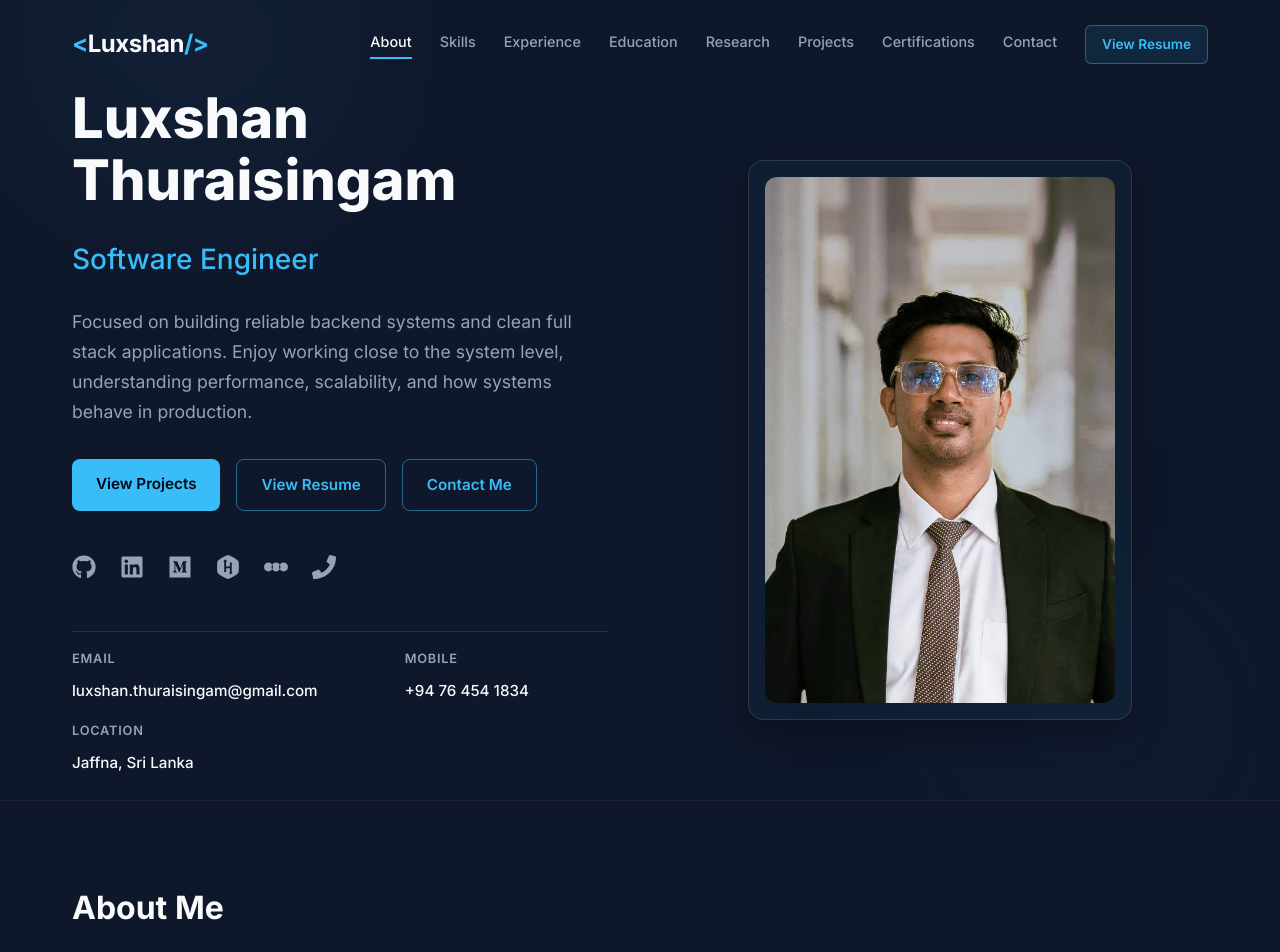
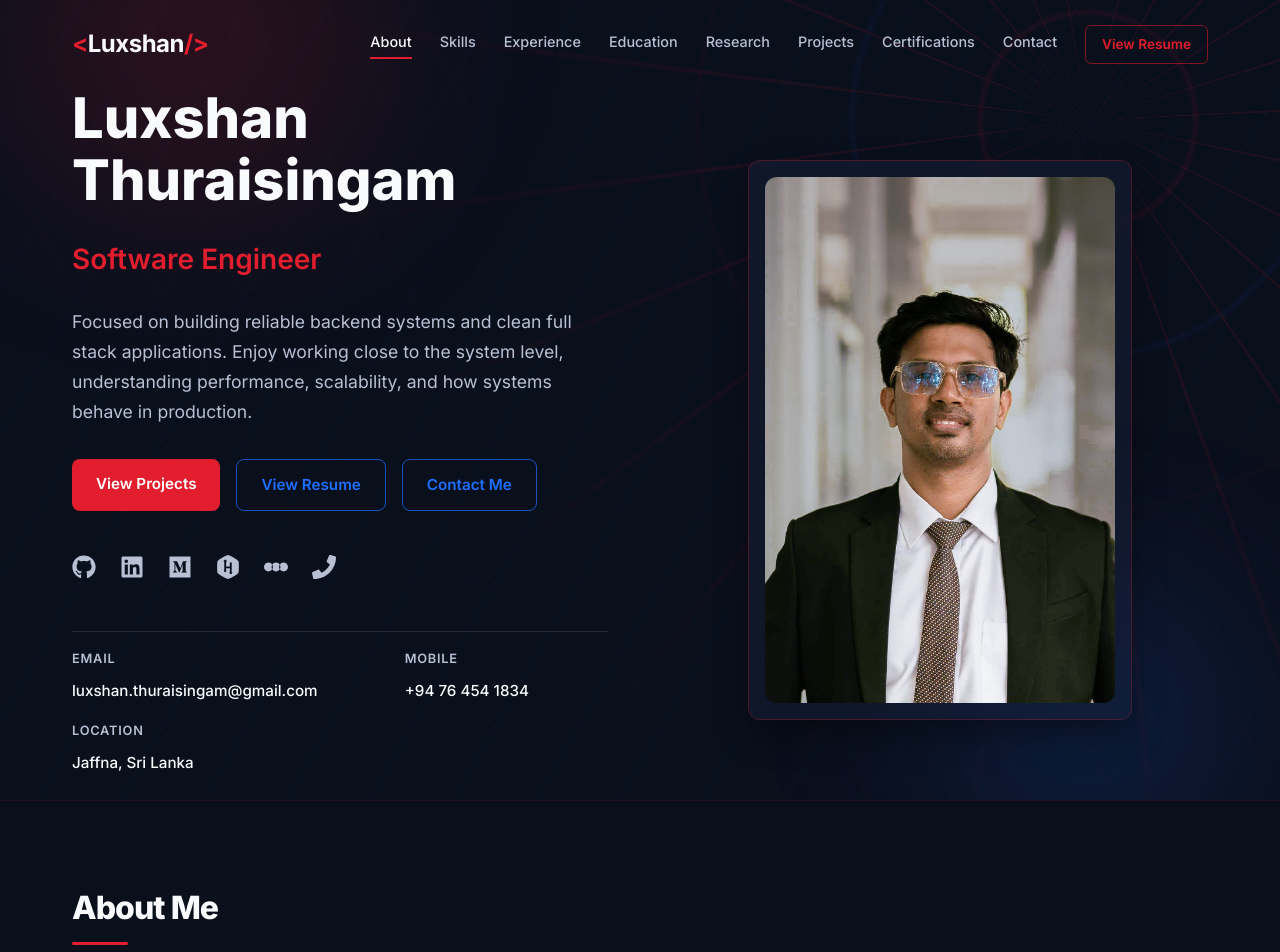
Before and after one commit to T-Luxshan/Portfolio, a React (Vite) app: page / in a window 1280 px wide. Shown: the top 952 px of the page. Built offline with nearby package versions, Linux system fonts and the light colour scheme.

Commit message:
spiderman theme init

```diff
--- a/src/components/Certifications.css
+++ b/src/components/Certifications.css
@@ -18,7 +18,7 @@
 .certification-icon-wrapper {
     width: 36px;
     height: 36px;
-    background: rgba(23, 76, 110, 0.5);
+    background: rgba(26, 35, 64, 0.9);
     border-radius: 8px;
     display: flex;
     align-items: center;
--- a/src/components/Contact.css
+++ b/src/components/Contact.css
@@ -24,7 +24,7 @@
 }
 
 .contact-email-btn:hover {
-    color: var(--bg-darker);
+    color: #fff;
 }
 
 .contact-socials {
--- a/src/components/Education.css
+++ b/src/components/Education.css
@@ -11,16 +11,16 @@
 }
 
 .education-card {
-    background: rgba(23, 76, 110, 0.12);
+    background: rgba(16, 22, 40, 0.7);
     border: 1px solid var(--glass-border);
-    border-radius: 16px;
+    border-radius: 12px;
     padding: 2rem;
     transition: border-color 0.2s ease, box-shadow 0.2s ease;
 }
 
 .education-card:hover {
-    border-color: rgba(56, 189, 248, 0.3);
-    box-shadow: 0 8px 24px rgba(0, 0, 0, 0.2);
+    border-color: rgba(225, 29, 46, 0.4);
+    box-shadow: 0 8px 24px rgba(0, 0, 0, 0.3);
 }
 
 .education-header {
@@ -30,7 +30,7 @@
 }
 
 .edu-icon-wrapper {
-    background: rgba(23, 76, 110, 0.5);
+    background: rgba(26, 35, 64, 0.9);
     color: var(--accent);
     width: 56px;
     height: 56px;
--- a/src/components/Experience.css
+++ b/src/components/Experience.css
@@ -7,7 +7,7 @@
     max-width: 900px;
     margin: 0 auto;
     padding-left: 30px;
-    border-left: 2px solid var(--secondary-dark);
+    border-left: 2px solid var(--crimson);
 }
 
 .timeline-item {
@@ -24,7 +24,7 @@
     background: var(--accent);
     border-radius: 50%;
     border: 2px solid var(--bg-dark);
-    box-shadow: 0 0 0 2px var(--secondary-dark);
+    box-shadow: 0 0 0 2px var(--crimson-deep);
 }
 
 .timeline-content {
--- a/src/components/Hero.css
+++ b/src/components/Hero.css
@@ -14,9 +14,10 @@
     left: -10%;
     width: 50%;
     height: 50%;
-    background: radial-gradient(circle, rgba(56, 189, 248, 0.08) 0%, rgba(15, 23, 42, 0) 70%);
+    background: radial-gradient(circle, rgba(225, 29, 46, 0.22) 0%, rgba(10, 15, 28, 0) 70%);
     filter: blur(80px);
-    z-index: -1;
+    z-index: 0;
+    pointer-events: none;
 }
 
 .hero-section::after {
@@ -26,9 +27,24 @@
     right: -5%;
     width: 40%;
     height: 40%;
-    background: radial-gradient(circle, rgba(23, 76, 110, 0.12) 0%, rgba(15, 23, 42, 0) 70%);
+    background: radial-gradient(circle, rgba(30, 111, 255, 0.22) 0%, rgba(10, 15, 28, 0) 70%);
     filter: blur(80px);
-    z-index: -1;
+    z-index: 0;
+    pointer-events: none;
+}
+
+.hero-web {
+    position: absolute;
+    inset: 0;
+    z-index: 0;
+    pointer-events: none;
+    opacity: 0.28;
+    background:
+        repeating-conic-gradient(from 0deg at 85% 15%, transparent 0deg 14deg, rgba(225, 29, 46, 0.45) 14deg 14.6deg),
+        radial-gradient(circle at 85% 15%, transparent 8%, rgba(225, 29, 46, 0.35) 8.4%, transparent 8.8%),
+        radial-gradient(circle at 85% 15%, transparent 18%, rgba(30, 111, 255, 0.28) 18.4%, transparent 18.8%),
+        radial-gradient(circle at 85% 15%, transparent 30%, rgba(225, 29, 46, 0.22) 30.4%, transparent 30.8%);
+    mask-image: radial-gradient(circle at 85% 15%, black 0%, transparent 62%);
 }
 
 .hero-container {
@@ -36,6 +52,8 @@
     grid-template-columns: 1fr 1fr;
     gap: 4rem;
     align-items: center;
+    position: relative;
+    z-index: 1;
 }
 
 .hero-content {
@@ -54,7 +72,7 @@
 .hero-title {
     font-size: 1.75rem;
     color: var(--accent);
-    font-weight: 500;
+    font-weight: 600;
 }
 
 .hero-description {
@@ -95,17 +113,17 @@
 .hero-image-glass {
     position: relative;
     padding: 1rem;
-    background: rgba(23, 76, 110, 0.15);
-    border-radius: 16px;
-    border: 1px solid rgba(255, 255, 255, 0.12);
+    background: rgba(26, 35, 64, 0.4);
+    border-radius: 12px;
+    border: 1px solid rgba(225, 29, 46, 0.25);
     backdrop-filter: blur(10px);
-    box-shadow: 0 16px 32px rgba(0, 0, 0, 0.25);
+    box-shadow: 0 16px 32px rgba(0, 0, 0, 0.35);
     transition: border-color 0.2s ease, box-shadow 0.2s ease;
 }
 
 .hero-image-glass:hover {
-    border-color: rgba(56, 189, 248, 0.3);
-    box-shadow: 0 16px 32px rgba(0, 0, 0, 0.3);
+    border-color: rgba(225, 29, 46, 0.55);
+    box-shadow: 0 16px 32px rgba(225, 29, 46, 0.18);
 }
 
 .hero-image {
--- a/src/components/Hero.jsx
+++ b/src/components/Hero.jsx
@@ -8,6 +8,7 @@ import './Hero.css';
 const Hero = () => {
   return (
     <section id="hero" className="hero-section">
+      <div className="hero-web" aria-hidden="true" />
       <div className="container hero-container">
         <div className="hero-content">
           <h1 className="hero-name">Luxshan Thuraisingam</h1>
--- a/src/components/Navbar.css
+++ b/src/components/Navbar.css
@@ -10,9 +10,10 @@
 
 .navbar.scrolled {
     padding: 1rem 0;
-    background: rgba(15, 23, 42, 0.9);
+    background: rgba(5, 7, 13, 0.92);
     backdrop-filter: blur(10px);
-    box-shadow: 0 4px 6px -1px rgba(0, 0, 0, 0.1);
+    box-shadow: 0 4px 6px -1px rgba(0, 0, 0, 0.25);
+    border-bottom: 1px solid rgba(225, 29, 46, 0.35);
 }
 
 .navbar-container {
@@ -72,15 +73,16 @@
     border-radius: 6px;
     font-size: 0.85rem;
     font-weight: 600;
-    color: var(--accent);
-    border: 1px solid rgba(56, 189, 248, 0.4);
-    background: rgba(23, 76, 110, 0.3);
-    transition: background-color 0.2s ease, border-color 0.2s ease;
+    color: var(--crimson);
+    border: 1px solid rgba(225, 29, 46, 0.55);
+    background: transparent;
+    transition: background-color 0.2s ease, border-color 0.2s ease, color 0.2s ease;
 }
 
 .nav-resume-btn:hover {
-    background: rgba(56, 189, 248, 0.1);
-    color: var(--accent);
+    background: var(--crimson);
+    border-color: var(--crimson);
+    color: #fff;
 }
 
 .hamburger {
--- a/src/components/Research.css
+++ b/src/components/Research.css
@@ -24,7 +24,7 @@
 .research-icon-wrapper {
     width: 40px;
     height: 40px;
-    background: rgba(23, 76, 110, 0.5);
+    background: rgba(26, 35, 64, 0.9);
     border-radius: 10px;
     display: flex;
     align-items: center;
@@ -45,9 +45,9 @@
 
 .research-status {
     display: inline-block;
-    background: rgba(56, 189, 248, 0.1);
+    background: rgba(225, 29, 46, 0.12);
     color: var(--accent);
-    border: 1px solid rgba(56, 189, 248, 0.25);
+    border: 1px solid rgba(225, 29, 46, 0.35);
     padding: 0.2rem 0.7rem;
     border-radius: 20px;
     font-size: 0.75rem;
@@ -79,7 +79,7 @@
 }
 
 .research-tech-tag {
-    background: rgba(23, 76, 110, 0.35);
+    background: rgba(26, 35, 64, 0.9);
     color: var(--text-primary);
     border: 1px solid rgba(255, 255, 255, 0.08);
     padding: 0.35rem 0.75rem;
--- a/src/components/Skills.css
+++ b/src/components/Skills.css
@@ -27,7 +27,7 @@
     left: 0;
     width: 40px;
     height: 3px;
-    background: var(--secondary-dark);
+    background: var(--crimson);
     border-radius: 2px;
 }
 
@@ -38,17 +38,17 @@
 }
 
 .skill-tag {
-    background: rgba(23, 76, 110, 0.35);
+    background: rgba(26, 35, 64, 0.9);
     color: var(--text-primary);
     padding: 0.5rem 1rem;
     border-radius: 20px;
     font-size: 0.875rem;
     font-weight: 500;
-    border: 1px solid rgba(255, 255, 255, 0.08);
+    border: 1px solid rgba(30, 111, 255, 0.3);
     transition: background-color 0.2s ease, border-color 0.2s ease;
 }
 
 .skill-tag:hover {
-    background: rgba(23, 76, 110, 0.55);
-    border-color: rgba(56, 189, 248, 0.25);
+    background: rgba(30, 111, 255, 0.18);
+    border-color: rgba(225, 29, 46, 0.4);
 }
--- a/src/index.css
+++ b/src/index.css
@@ -1,19 +1,23 @@
 :root {
-  /* Brand Colors from CV */
-  --primary-dark: #0e2f44;
-  --secondary-dark: #174c6e;
+  /* Spider-Man palette */
+  --primary-dark: #0a0f1c;
+  --secondary-dark: #1a2340;
+  --crimson: #e11d2e;
+  --crimson-deep: #c41e3a;
+  --suit-blue: #1e6fff;
 
-  /* Modern Dark Palette */
-  --bg-dark: #0f172a;
-  --bg-darker: #020617;
+  /* City night */
+  --bg-dark: #0a0f1c;
+  --bg-darker: #05070d;
   --text-primary: #f8fafc;
-  --text-secondary: #94a3b8;
-  --accent: #38bdf8;
+  --text-secondary: #b8c0d4;
+  --accent: var(--crimson);
+  --accent-blue: var(--suit-blue);
 
   /* Glassmorphism */
-  --glass-bg: rgba(30, 41, 59, 0.7);
-  --glass-border: rgba(255, 255, 255, 0.1);
-  --glass-shadow: 0 8px 32px 0 rgba(0, 0, 0, 0.37);
+  --glass-bg: rgba(16, 22, 40, 0.78);
+  --glass-border: rgba(225, 29, 46, 0.18);
+  --glass-shadow: 0 8px 32px 0 rgba(0, 0, 0, 0.45);
 
   /* Typography */
   --font-body: 1rem;
@@ -39,6 +43,9 @@ body {
   color: var(--text-primary);
   line-height: 1.7;
   overflow-x: hidden;
+  background-image:
+    repeating-linear-gradient(60deg, rgba(225, 29, 46, 0.035) 0 1px, transparent 1px 72px),
+    repeating-linear-gradient(120deg, rgba(30, 111, 255, 0.03) 0 1px, transparent 1px 72px);
 }
 
 a {
@@ -67,30 +74,45 @@ ul {
   backdrop-filter: blur(12px);
   -webkit-backdrop-filter: blur(12px);
   border: 1px solid var(--glass-border);
-  border-radius: 16px;
+  border-radius: 12px;
   box-shadow: var(--glass-shadow);
   transition: border-color 0.2s ease, box-shadow 0.2s ease;
 }
 
 .glass-panel:hover {
-  border-color: rgba(56, 189, 248, 0.35);
-  box-shadow: 0 8px 24px rgba(0, 0, 0, 0.25);
+  border-color: rgba(225, 29, 46, 0.4);
+  box-shadow: 0 8px 24px rgba(0, 0, 0, 0.35);
 }
 
 .card-accent-left {
-  border-left: 3px solid var(--secondary-dark);
+  border-left: 3px solid var(--crimson);
 }
 
 .section-title {
   font-size: var(--font-section-title);
-  font-weight: 700;
+  font-weight: 800;
+  letter-spacing: -0.03em;
   color: var(--text-primary);
   margin-bottom: 2.5rem;
+  position: relative;
+  display: inline-block;
+  padding-bottom: 0.6rem;
+}
+
+.section-title::after {
+  content: '';
+  position: absolute;
+  left: 0;
+  bottom: 0;
+  width: 56px;
+  height: 3px;
+  background: var(--crimson);
+  border-radius: 2px;
 }
 
 .content-section {
   padding: 5rem 0;
-  border-top: 1px solid rgba(255, 255, 255, 0.06);
+  border-top: 1px solid rgba(225, 29, 46, 0.12);
 }
 
 .btn {
@@ -105,24 +127,25 @@ ul {
 }
 
 .btn-primary {
-  background: var(--accent);
-  color: var(--bg-darker);
+  background: var(--crimson);
+  color: #fff;
 }
 
 .btn-primary:hover {
-  box-shadow: 0 4px 12px rgba(56, 189, 248, 0.3);
-  color: var(--bg-darker);
+  background: #f1283a;
+  box-shadow: 0 4px 16px rgba(225, 29, 46, 0.4);
+  color: #fff;
 }
 
 .btn-outline {
-  border: 1px solid rgba(56, 189, 248, 0.5);
-  color: var(--accent);
+  border: 1px solid rgba(30, 111, 255, 0.7);
+  color: var(--suit-blue);
   background: transparent;
 }
 
 .btn-outline:hover {
-  background: rgba(56, 189, 248, 0.1);
-  color: var(--accent);
+  background: rgba(30, 111, 255, 0.12);
+  color: var(--suit-blue);
 }
 
 .meta-text {
@@ -135,15 +158,16 @@ ul {
 
 .tech-tag {
   font-size: 0.875rem;
-  color: var(--accent);
-  background: rgba(56, 189, 248, 0.1);
+  color: #dbe4ff;
+  background: rgba(26, 35, 64, 0.9);
   padding: 0.4rem 0.85rem;
   border-radius: 20px;
   font-weight: 500;
-  border: 1px solid rgba(56, 189, 248, 0.2);
-  transition: background-color 0.2s ease;
+  border: 1px solid rgba(30, 111, 255, 0.35);
+  transition: background-color 0.2s ease, border-color 0.2s ease;
 }
 
 .tech-tag:hover {
-  background: rgba(56, 189, 248, 0.18);
+  background: rgba(30, 111, 255, 0.18);
+  border-color: rgba(225, 29, 46, 0.35);
 }
```
